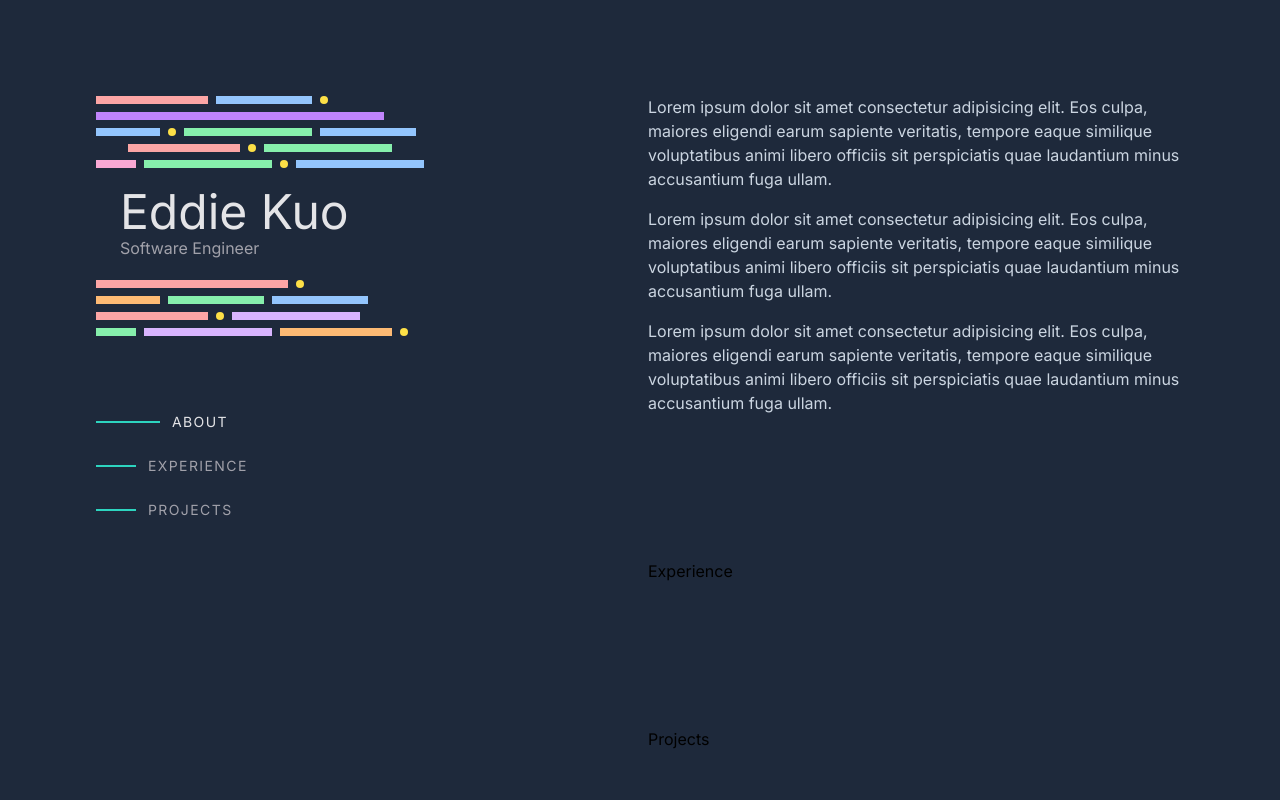
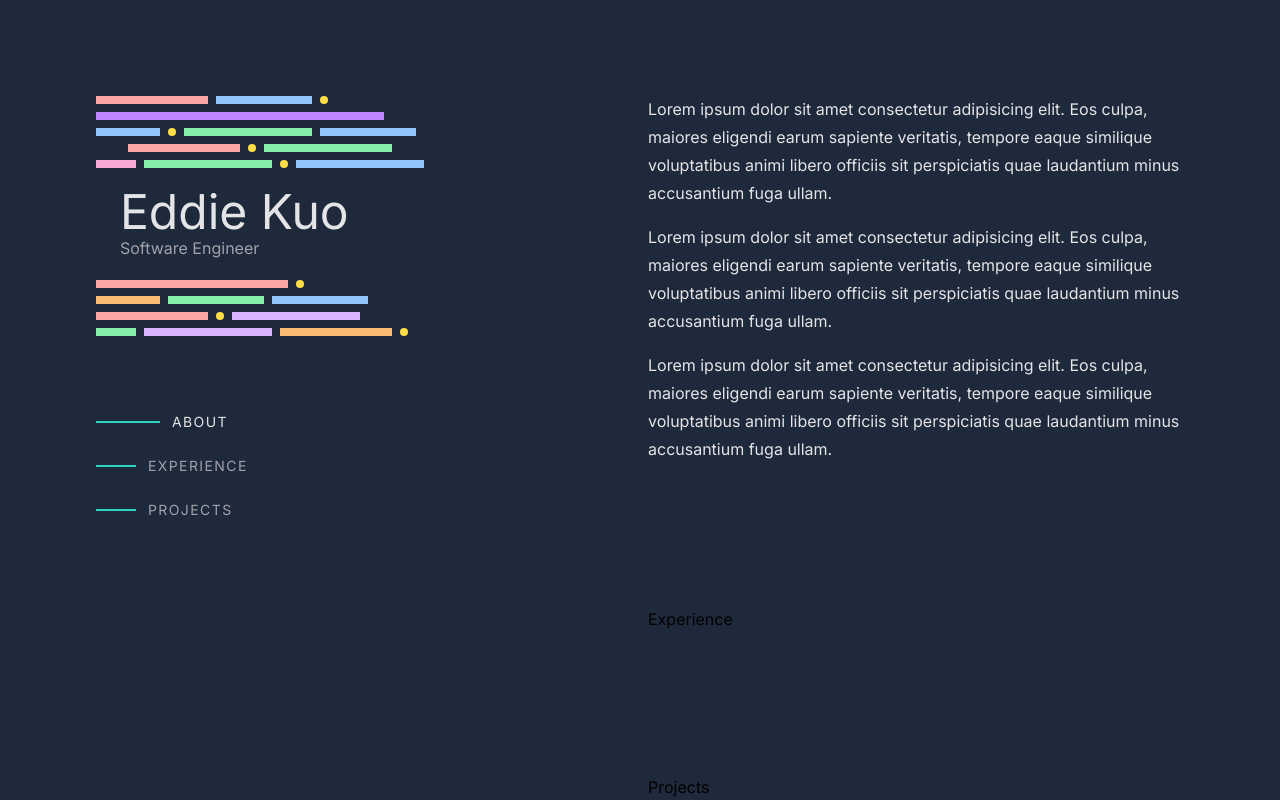
Before and after one commit to Eddie-Kuo/portfolio-v2, a Next.js app: page / in a window 1280 px wide. Shown: the top 800 px of the page. Built offline with nearby package versions, Linux system fonts and the light colour scheme.

Commit message:
add consistency to text colors

```diff
--- a/app/components/about.tsx
+++ b/app/components/about.tsx
@@ -8,7 +8,7 @@ export default function About() {
           About
         </h2>
       </div>
-      <div className="text-slate-300">
+      <div className="text-lightText leading-7">
         <p className="mb-4">
           Lorem ipsum dolor sit amet consectetur adipisicing elit. Eos culpa,
           maiores eligendi earum sapiente veritatis, tempore eaque similique
--- a/app/components/hero.tsx
+++ b/app/components/hero.tsx
@@ -124,14 +124,14 @@ function Hero() {
           animate={{ x: 0, opacity: 1 }}
           transition={{ duration: 0.35, delay: 0.65 }}
         >
-          <h1 className="text-5xl font-regular text-zinc-200">Eddie Kuo</h1>
+          <h1 className="text-5xl font-regular text-lightText">Eddie Kuo</h1>
         </motion.div>
         <motion.div
           initial={{ x: 50, opacity: 0 }}
           animate={{ x: 0, opacity: 1 }}
           transition={{ duration: 0.35, delay: 0.75 }}
         >
-          <p className="text-zinc-400">Software Engineer</p>
+          <p className="text-secondaryText">Software Engineer</p>
         </motion.div>
       </div>
 
```
